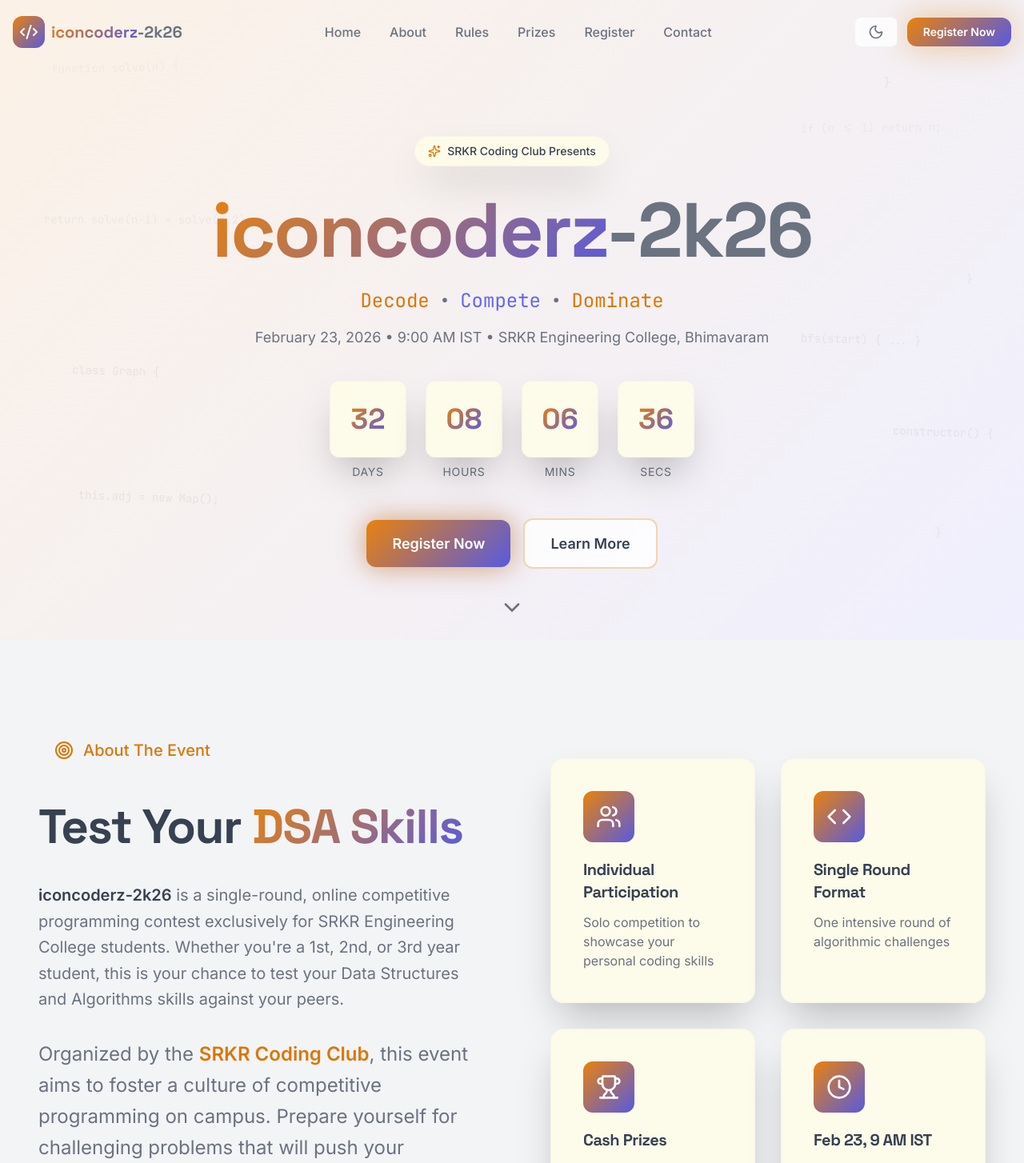
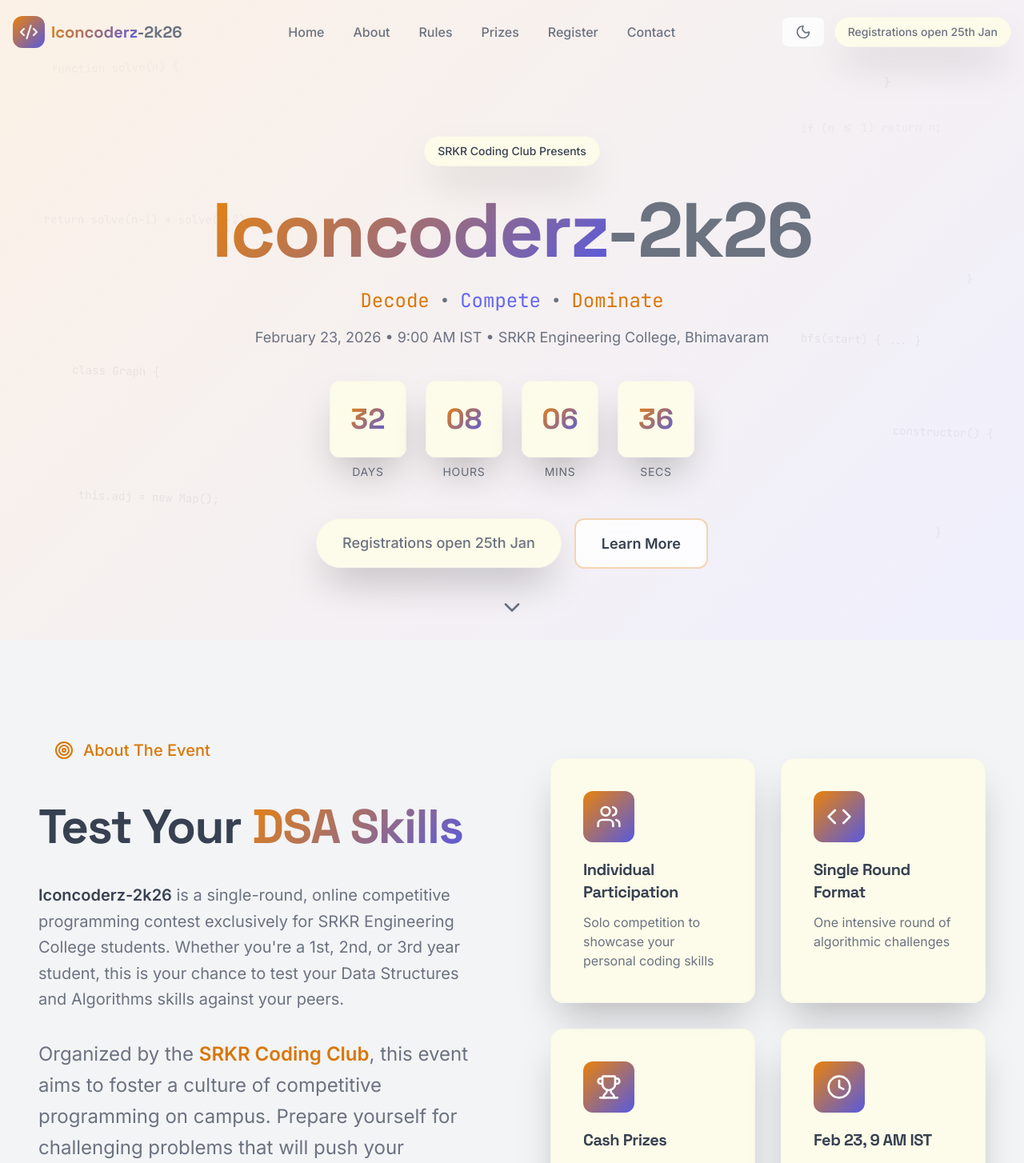
Before and after one commit to SRKRCC/iconcoderz, a React (Vite) app: page / in a window 1280 px wide. Shown: the top 1454 px of the page at 80% size. Built offline with nearby package versions, Linux system fonts and the light colour scheme.

Commit message:
feat: Implement registration open date logic, add Cloudflare Pages deployment, standardize 'Iconcoderz' branding, and update social links.

```diff
--- a/index.html
+++ b/index.html
@@ -6,11 +6,11 @@
     <meta name="viewport" content="width=device-width, initial-scale=1.0" />
     <meta
       name="description"
-      content="iconcoderz-2k26 - A DSA Competitive Programming Competition by SRKR Coding Club. Register now for Feb 23, 2026!"
+      content="Iconcoderz-2k26 - A DSA Competitive Programming Competition by SRKR Coding Club. Register now for Feb 23, 2026!"
     />
     <meta
       name="keywords"
-      content="iconcoderz, DSA, competitive programming, SRKR, coding competition, algorithms"
+      content="Iconcoderz, DSA, competitive programming, SRKR, coding competition, algorithms"
     />
     <meta name="theme-color" content="#d97706" />
 
@@ -22,7 +22,7 @@
       rel="stylesheet"
     />
 
-    <title>iconcoderz-2k26 | SRKR Coding Club</title>
+    <title>Iconcoderz-2k26 | SRKR Coding Club</title>
   </head>
   <body>
     <div id="root"></div>
--- a/src/admin/AdminLogin.tsx
+++ b/src/admin/AdminLogin.tsx
@@ -72,7 +72,7 @@
 
         {/* Footer */}
         <p className="text-xs text-muted-foreground text-center mt-6">
-          © {new Date().getFullYear()} IconCoderz Admin Panel
+          © {new Date().getFullYear()} Iconcoderz Admin Panel
         </p>
       </div>
     </div>
--- a/src/components/About.tsx
+++ b/src/components/About.tsx
@@ -74,7 +74,7 @@
             </h2>
 
             <p className="text-lg sm:text-lg md:text-xl text-muted-foreground leading-relaxed">
-              <span className="font-semibold text-foreground">iconcoderz-2k26</span> is a
+              <span className="font-semibold text-foreground">Iconcoderz-2k26</span> is a
               single-round, online competitive programming contest exclusively for SRKR
               Engineering College students. Whether you're a 1st, 2nd, or 3rd year student,
               this is your chance to test your Data Structures and Algorithms skills against
--- a/src/components/Footer.tsx
+++ b/src/components/Footer.tsx
@@ -10,9 +10,9 @@
 ];
 
 const socialLinks = [
-  { icon: Instagram, href: "#", label: "Instagram" },
-  { icon: Github, href: "#", label: "GitHub" },
-  { icon: Linkedin, href: "#", label: "LinkedIn" },
+  { icon: Instagram, href: "https://instagram.com/srkr_coding_club", label: "Instagram" },
+  { icon: Github, href: "https://github.com/Srkr-Coding-Club", label: "GitHub" },
+  { icon: Linkedin, href: "https://linkedin.com/company/srkr-coding-club", label: "LinkedIn" },
 ];
 
 const Footer = () => {
@@ -100,7 +100,7 @@
               ))}
             </div>
             <p className="text-background/70 text-sm">
-              Follow us for updates on iconcoderz-2k26 and more!
+              Follow us for updates on Iconcoderz-2k26 and more!
             </p>
           </motion.div>
         </div>
--- a/src/components/Hero.tsx
+++ b/src/components/Hero.tsx
@@ -115,6 +115,9 @@
 };
 
 const HeroSection = () => {
+  const registrationOpenDate = new Date("2026-01-25T00:00:00+05:30");
+  const isRegistrationOpen = new Date() >= registrationOpenDate;
+
   const scrollToSection = (href: string) => {
     const element = document.querySelector(href);
     if (element) {
@@ -160,7 +163,7 @@
           transition={{ duration: 0.6 }}
           className="inline-flex items-center gap-2 px-4 py-2 rounded-full glass-card mb-8"
         >
-          <Sparkles className="w-4 h-4 text-primary" />
+          {/* <Sparkles className="w-4 h-4 text-primary" /> */}
           <span className="text-sm font-medium">SRKR Coding Club Presents</span>
         </motion.div>
 
@@ -171,7 +174,7 @@
           transition={{ duration: 0.8, delay: 0.2 }}
           className="font-heading text-5xl sm:text-6xl md:text-7xl lg:text-8xl font-bold mb-6"
         >
-          <span className="gradient-text">iconcoderz</span>
+          <span className="gradient-text">Iconcoderz</span>
           <span className="text-muted-foreground">-2k26</span>
         </motion.h1>
 
@@ -216,12 +219,18 @@
           transition={{ duration: 0.6, delay: 0.8 }}
           className="flex flex-col sm:flex-row gap-4 justify-center items-center"
         >
+          {isRegistrationOpen ? (
             <button
               onClick={() => scrollToSection("#register")}
               className="btn-hero-primary animate-pulse-glow w-full sm:w-auto"
             >
               Register Now
             </button>
+          ) : (
+            <span className="px-8 py-4 rounded-full glass-card text-lg font-medium text-muted-foreground">
+              Registrations open 25th Jan
+            </span>
+          )}
           <button
             onClick={() => scrollToSection("#about")}
             className="btn-hero-secondary w-full sm:w-auto"
--- a/src/components/Navbar.tsx
+++ b/src/components/Navbar.tsx
@@ -1,6 +1,6 @@
 import { useState, useEffect } from "react";
 import { motion, AnimatePresence } from "framer-motion";
-import { Menu, X, Moon, Sun, Code2 } from "lucide-react";
+import { Menu, X, Code2 } from "lucide-react";
 import ThemeToggle from "../context/ThemeToggle";
 
 const navLinks = [
@@ -15,7 +15,9 @@
 const Navbar = () => {
   const [isScrolled, setIsScrolled] = useState(false);
   const [isMobileMenuOpen, setIsMobileMenuOpen] = useState(false);
-  const [isDark, setIsDark] = useState(false);
+
+  const registrationOpenDate = new Date("2026-01-25T00:00:00+05:30");
+  const isRegistrationOpen = new Date() >= registrationOpenDate;
 
   useEffect(() => {
     const handleScroll = () => {
@@ -24,19 +26,6 @@
     window.addEventListener("scroll", handleScroll);
     return () => window.removeEventListener("scroll", handleScroll);
   }, []);
-
-  useEffect(() => {
-    const isDarkMode = localStorage.getItem("theme") === "dark" ||
-      (!localStorage.getItem("theme") && window.matchMedia("(prefers-color-scheme: dark)").matches);
-    setIsDark(isDarkMode);
-    document.documentElement.classList.toggle("dark", isDarkMode);
-  }, []);
-
-   const toggleTheme = () => {
-    setIsDark(!isDark);
-    document.documentElement.classList.toggle("dark");
-    localStorage.setItem("theme", isDark ? "light" : "dark");
-  };
 
   const scrollToSection = (href: string) => {
     const element = document.querySelector(href);
@@ -70,7 +59,7 @@
               <Code2 className="w-6 h-6 text-white" />
             </div>
             <span className="font-heading font-bold text-xl hidden sm:block">
-              <span className="gradient-text">iconcoderz</span>
+              <span className="gradient-text">Iconcoderz</span>
               <span className="text-muted-foreground">-2k26</span>
             </span>
           </a>
@@ -97,6 +86,7 @@
           <div className="flex items-center gap-3">
             <ThemeToggle />
 
+            {isRegistrationOpen ? (
               <a
                 href="#register"
                 onClick={(e) => {
@@ -107,6 +97,11 @@
               >
                 Register Now
               </a>
+            ) : (
+              <span className="hidden md:block px-4 py-2 text-sm font-medium text-muted-foreground glass-card rounded-full">
+                Registrations open 25th Jan
+              </span>
+            )}
 
             <button
               onClick={() => setIsMobileMenuOpen(!isMobileMenuOpen)}
@@ -150,6 +145,7 @@
                   {link.name}
                 </motion.a>
               ))}
+              {isRegistrationOpen ? (
                 <motion.a
                   href="#register"
                   onClick={(e) => {
@@ -163,6 +159,16 @@
                 >
                   Register Now
                 </motion.a>
+              ) : (
+                <motion.span
+                  initial={{ opacity: 0, x: -20 }}
+                  animate={{ opacity: 1, x: 0 }}
+                  transition={{ delay: navLinks.length * 0.05 }}
+                  className="mt-2 px-4 py-3 text-center text-muted-foreground glass-card rounded-lg"
+                >
+                  Registrations open 25th Jan
+                </motion.span>
+              )}
             </div>
           </motion.div>
         )}
--- a/src/components/RegistrationForm.tsx
+++ b/src/components/RegistrationForm.tsx
@@ -172,6 +172,59 @@
     setIsSubmitted(true);
   };
 
+  const registrationOpenDate = new Date("2026-01-25T00:00:00+05:30");
+  const isRegistrationOpen = new Date() >= registrationOpenDate;
+
+  if (!isRegistrationOpen) {
+    return (
+      <section id="register" className="section-padding" ref={ref}>
+        <div className="registration-container-custom max-w-3xl">
+          <motion.div
+            initial={{ opacity: 0, y: 30 }}
+            animate={isInView ? { opacity: 1, y: 0 } : {}}
+            className="text-center"
+          >
+            <div className="inline-flex items-center gap-2 px-4 py-2 rounded-full bg-primary/10 text-primary mb-4">
+              <Sparkles className="w-4 h-4" />
+              <span className="text-sm font-medium">Registration</span>
+            </div>
+            <h2 className="font-heading text-3xl sm:text-4xl md:text-5xl font-bold mb-4">
+              Join <span className="gradient-text">Iconcoderz-2k26</span>
+            </h2>
+          </motion.div>
+
+          <motion.div
+            initial={{ opacity: 0, scale: 0.95 }}
+            animate={isInView ? { opacity: 1, scale: 1 } : {}}
+            transition={{ delay: 0.2 }}
+            className="glass-card rounded-3xl p-8 sm:p-12 text-center mt-8"
+          >
+            <motion.div
+              initial={{ scale: 0 }}
+              animate={isInView ? { scale: 1 } : {}}
+              transition={{ delay: 0.4, type: "spring" }}
+              className="w-20 h-20 rounded-full gradient-bg flex items-center justify-center mx-auto mb-6"
+            >
+              <Sparkles className="text-white w-10 h-10" />
+            </motion.div>
+
+            <h3 className="font-heading text-2xl sm:text-3xl font-bold mb-4">
+              Opens Soon!
+            </h3>
+
+            <p className="text-lg text-muted-foreground mb-6">
+              Registrations will be opened on <span className="text-primary font-semibold">25th January 2026</span>
+            </p>
+
+            <div className="bg-muted rounded-xl p-4 inline-block">
+              <p className="text-sm text-muted-foreground">Stay tuned for updates!</p>
+            </div>
+          </motion.div>
+        </div>
+      </section>
+    );
+  }
+
   if (isSubmitted) {
     return (
       <section id="register" className="section-padding">
@@ -193,7 +246,7 @@
               Registration Successful! 🎉
             </h2>
             <p className="text-muted-foreground mb-6">
-              Thank you for registering for iconcoderz-2k26. We'll verify your payment
+              Thank you for registering for Iconcoderz-2k26. We'll verify your payment
               and send a confirmation email within 24 hours.
             </p>
             <div className="bg-muted rounded-xl p-4 mb-6">
@@ -221,7 +274,7 @@
             <span className="text-sm font-medium">Registration</span>
           </div>
           <h2 className="font-heading text-3xl sm:text-4xl md:text-5xl font-bold mb-4">
-            Join <span className="gradient-text">iconcoderz-2k26</span>
+            Join <span className="gradient-text">Iconcoderz-2k26</span>
           </h2>
         </motion.div>
 
--- a/src/components/RulesAndFaq.tsx
+++ b/src/components/RulesAndFaq.tsx
@@ -13,7 +13,7 @@
     id: "rule-2",
     question: "Is team participation allowed?",
     answer:
-      "No, iconcoderz-2k26 is an individual competition. Each participant must compete solo to showcase their personal coding skills.",
+      "No, Iconcoderz-2k26 is an individual competition. Each participant must compete solo to showcase their personal coding skills.",
   },
   {
     id: "rule-3",
--- a/src/pages/TermsAndConditions.tsx
+++ b/src/pages/TermsAndConditions.tsx
@@ -13,7 +13,7 @@
   {
     title: "Registration",
     content: [
-      "Registration is mandatory to participate in IconCoderz 2K26.",
+      "Registration is mandatory to participate in Iconcoderz 2K26.",
       "Once registered, details cannot be changed after the deadline.",
     ],
   },
@@ -104,7 +104,7 @@
 
         {/* Footer */}
         <div className="text-center mt-16 text-sm text-muted-foreground">
-          © {new Date().getFullYear()} IconCoderz 2K26. All rights reserved.
+          © {new Date().getFullYear()} Iconcoderz 2K26. All rights reserved.
         </div>
       </div>
     </section>
```
Also changed, not shown: src/components/Contact.tsx (+4 -4 lines), src/pages/PrivacyPolicy.tsx (+4 -4 lines), 2 other files (tests, documents, lock files or other folders). Lines whose indentation alone changed are shown as unchanged.
